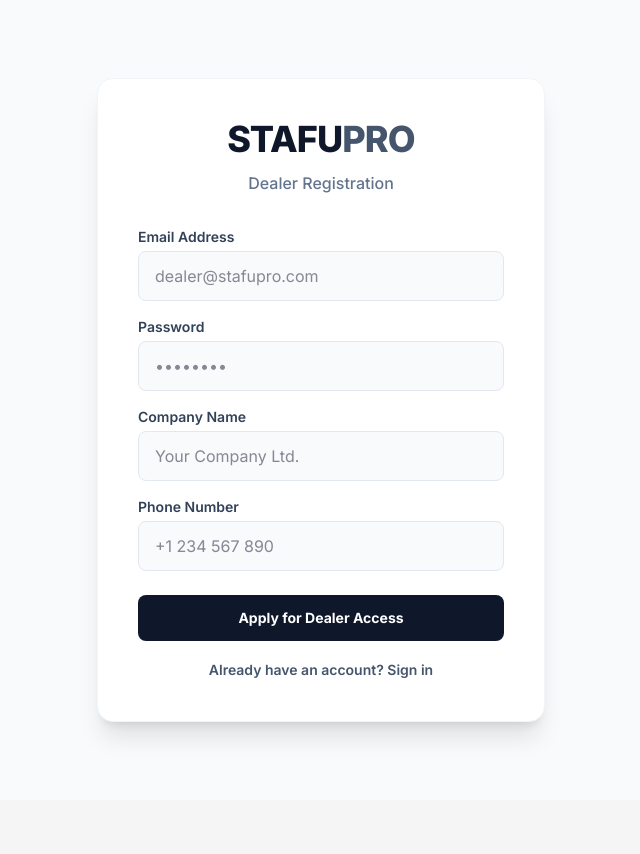
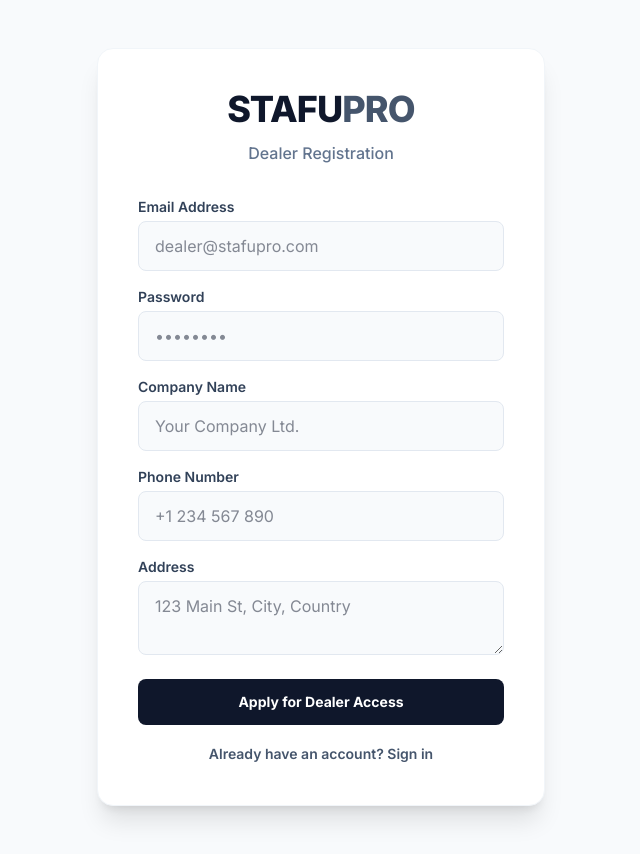
Before and after one commit to mehry-aya/b2b-STAFU, a Next.js app in the folder frontend/: page /register in a window 1280 px wide. Shown: the whole page, without its empty margins (319-959 px from the left). Before the commit the page ends 800 px from the top, so only its background shows below. Built offline with nearby package versions, Linux system fonts and the light colour scheme.

Commit message:
add-address-signup

```diff
--- a/frontend/src/app/login/actions.ts
+++ b/frontend/src/app/login/actions.ts
@@ -64,12 +64,13 @@ export async function registerAction(prevState: unknown, formData: FormData) {
   const password = formData.get("password") as string;
   const companyName = formData.get("companyName") as string;
   const phone = formData.get("phone") as string;
+  const address = formData.get("address") as string;
 
   try {
     const response = await fetch("http://127.0.0.1:3001/api/auth/register", {
       method: "POST",
       headers: { "Content-Type": "application/json" },
-      body: JSON.stringify({ email, password, companyName, phone }),
+      body: JSON.stringify({ email, password, companyName, phone, address }),
     });
 
     if (!response.ok) {
--- a/frontend/src/app/register/page.tsx
+++ b/frontend/src/app/register/page.tsx
@@ -115,6 +115,21 @@ export default function RegisterPage() {
                   placeholder="+1 234 567 890"
                 />
               </div>
+              <div>
+                <label
+                  htmlFor="address"
+                  className="block text-sm font-semibold text-slate-700"
+                >
+                  Address
+                </label>
+                <textarea
+                  id="address"
+                  name="address"
+                  rows={2}
+                  className="mt-1 block w-full px-4 py-3 bg-slate-50 border border-slate-200 rounded-lg text-slate-900 focus:ring-2 focus:ring-slate-900 focus:outline-none transition-all resize-y"
+                  placeholder="123 Main St, City, Country"
+                />
+              </div>
             </div>
 
             {error && (
```
Also changed, not shown: 2 other files (tests, documents, lock files or other folders).
